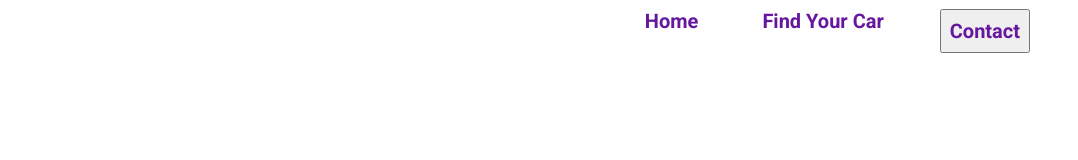
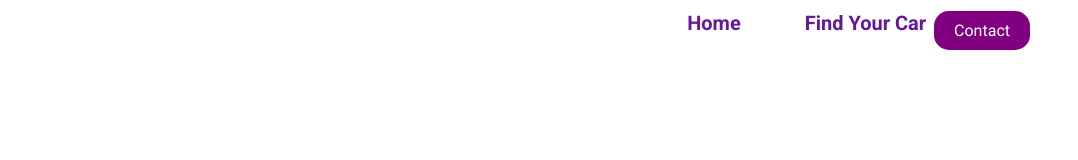
Before and after one commit to tydcarl/mod4.2finalproject, a plain HTML site: page index.html in a window 1280 px wide. Shown: the full height of the page, 202-1280 px from the left. Drawn offline with Linux system fonts and the light colour scheme.

Commit message:
vile excuse for alife

```diff
--- a/index.html
+++ b/index.html
@@ -20,7 +20,7 @@
             <li><a href="#" class="nav__link">Home</a></li>
             <li><a href="#" class="nav__link">Find Your Car </a></li>
             <li>
-            <button class="nav__link" onclick="location.href='#'">Contact</button>
+            <button class="nav__link__btn" onclick="location.href='#'">Contact</button>
             </li>
 
 
--- a/style.css
+++ b/style.css
@@ -43,4 +43,19 @@ li {
     padding: 8px;
 
 
+
 }
+
+ .nav__link__btn {
+            background-color: purple;   /* Gives a purple background */
+            color: white;               /* Makes the text white */
+            border: none;               /* Removes the default border */
+            border-radius: 15px;       /* Makes the button rounded */
+            padding: 10px 20px;        /* Adds some space inside the button */
+            cursor: pointer;            /* Changes the cursor to a pointer */
+            font-size: 16px;           /* Adjusts the font size */
+        }
+
+        .nav__link__btn:hover {
+            background-color: darkviolet; /* Changes color when hovering over it */
+        }
```
